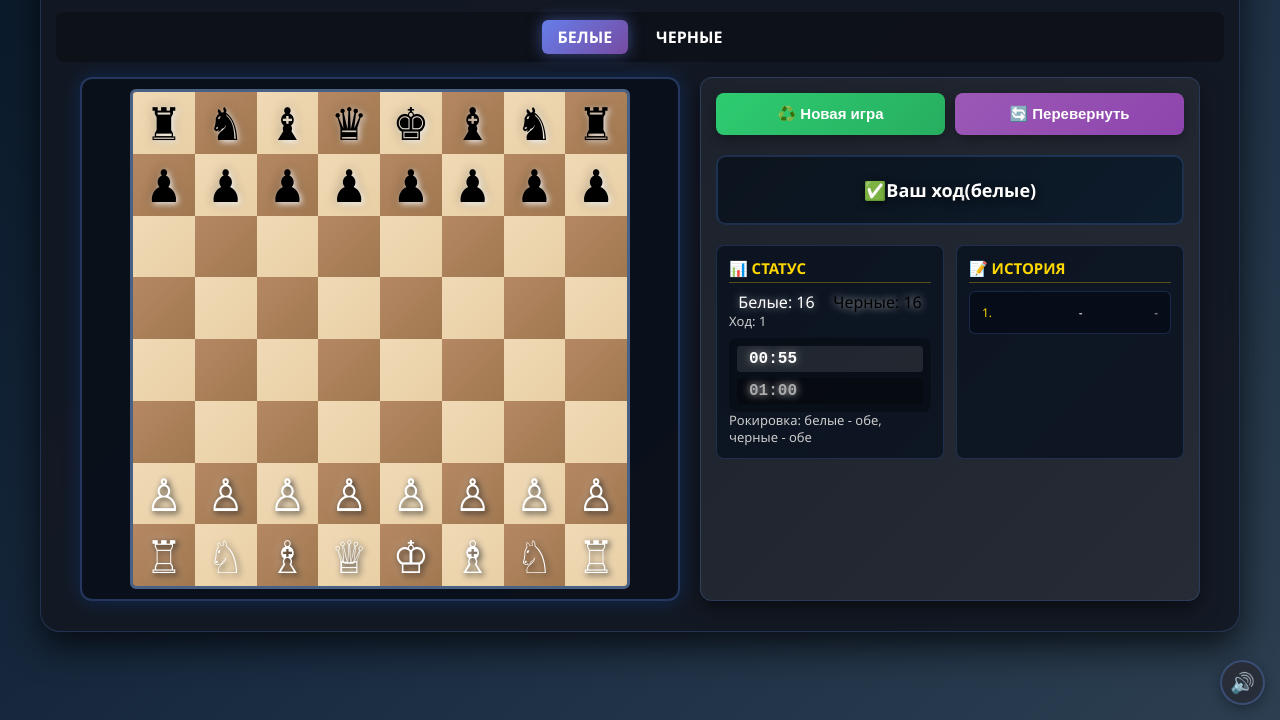
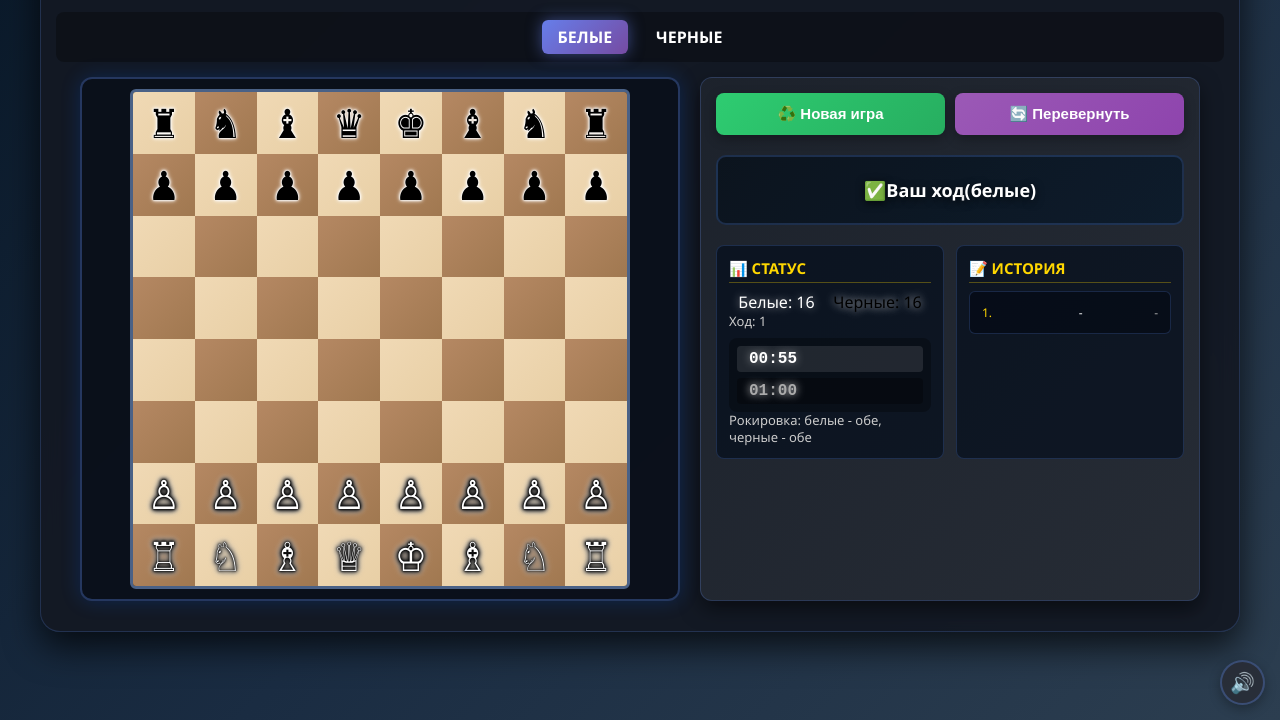
Before and after one commit to Fil-web/chess_github.io, a plain HTML site: page index.html in a window 1280 px wide. Shown: the part 80-800 px from the top of the page. Drawn offline with Linux system fonts and the light colour scheme.

Commit message:
update project

```diff
--- a/index.html
+++ b/index.html
@@ -127,7 +127,7 @@
             display: flex;
             align-items: center;
             justify-content: center;
-            font-size: clamp(24px, 4vw, 45px);
+            font-size: clamp(30px, 4vw, 40px); /* Фиксированный размер */
             cursor: pointer;
             user-select: none;
             transition: all 0.2s cubic-bezier(0.175, 0.885, 0.32, 1.275);
@@ -429,16 +429,43 @@
         .white-pieces { color: #fff; text-shadow: 0 0 8px rgba(255,255,255,0.5); }
         .black-pieces { color: #000; text-shadow: 0 0 8px rgba(255,255,255,0.8); }
 
+        /* ОБНОВЛЕННЫЕ СТИЛИ ДЛЯ ФИГУР */
+        .piece {
+            width: 100%;
+            height: 100%;
+            display: flex;
+            align-items: center;
+            justify-content: center;
+            font-size: clamp(30px, 4vw, 40px) !important; /* Фиксированный размер */
+            font-weight: bold;
+            transition: all 0.2s;
+            position: relative;
+            text-shadow: none !important; /* Убираем старые тени */
+        }
+
         .piece.white {
-            color: #ffffff;
-            text-shadow: 2px 2px 6px rgba(0,0,0,0.9), 0 0 12px rgba(255,255,255,0.5);
-            transition: all 0.2s;
+            color: #ffffff !important;
+            /* Тени для белых фигур */
+            text-shadow:
+                0 0 1px #000,
+                0 0 2px #000,
+                0 0 3px #000,
+                0 0 4px #000,
+                0 0 5px #000,
+                0 0 6px #000,
+                0 0 7px #000 !important;
+            filter: drop-shadow(0 0 2px rgba(255, 255, 255, 1));
         }
 
         .piece.black {
-            color: #000000;
-            text-shadow: 2px 2px 6px rgba(255,255,255,0.9), 0 0 12px rgba(0,0,0,0.3);
-            transition: all 0.2s;
+            color: #000000 !important;
+            /* Тени для черных фигур */
+            text-shadow:
+                0 0 1px #fff,
+                0 0 2px #fff,
+                0 0 3px #fff,
+                0 0 4px #fff !important;
+            filter: drop-shadow(0 0 2px rgba(255,255,255,0.3));
         }
 
         .piece.selected-piece {
@@ -987,6 +1014,7 @@
             isSquareAttacked(square, byWhite) {
                 const {row, col} = this.squareToCoords(square);
 
+                // Проверка атаки пешками
                 const pawnDirection = byWhite ? -1 : 1;
                 for (let dc of [-1, 1]) {
                     const r = row + pawnDirection;
@@ -999,6 +1027,7 @@
                     }
                 }
 
+                // Проверка атаки конями
                 const knightMoves = [[2,1],[2,-1],[-2,1],[-2,-1],[1,2],[1,-2],[-1,2],[-1,-2]];
                 for (const [dr, dc] of knightMoves) {
                     const r = row + dr;
@@ -1011,6 +1040,7 @@
                     }
                 }
 
+                // Проверка атаки ладьями и ферзями по прямым
                 const straight = [[1,0],[-1,0],[0,1],[0,-1]];
                 for (const [dr, dc] of straight) {
                     let r = row + dr;
@@ -1029,6 +1059,7 @@
                     }
                 }
 
+                // Проверка атаки слонами и ферзями по диагоналям
                 const diagonal = [[1,1],[1,-1],[-1,1],[-1,-1]];
                 for (const [dr, dc] of diagonal) {
                     let r = row + dr;
@@ -1047,6 +1078,7 @@
                     }
                 }
 
+                // Проверка атаки королем
                 const kingMoves = [[1,0],[-1,0],[0,1],[0,-1],[1,1],[1,-1],[-1,1],[-1,-1]];
                 for (const [dr, dc] of kingMoves) {
                     const r = row + dr;
@@ -1142,6 +1174,25 @@
                     return true;
                 }
 
+                // ВАЖНОЕ ИСПРАВЛЕНИЕ: Проверяем, что ход не оставляет своего короля под шахом
+                testBoard.board[toCoords.row][toCoords.col] = piece;
+                testBoard.board[fromCoords.row][fromCoords.col] = '';
+
+                // Обновляем права на рокировку при движении короля или ладьи
+                if (piece.toLowerCase() === 'k') {
+                    testBoard.castlingRights[isWhitePiece ? 'white' : 'black'].king = false;
+                } else if (piece.toLowerCase() === 'r') {
+                    const color = isWhitePiece ? 'white' : 'black';
+                    if (fromCoords.row === (isWhitePiece ? 7 : 0)) {
+                        if (fromCoords.col === 0) {
+                            testBoard.castlingRights[color].queenside = false;
+                        } else if (fromCoords.col === 7) {
+                            testBoard.castlingRights[color].kingside = false;
+                        }
+                    }
+                }
+
+                // Проверяем атаку на короля после рокировки
                 if (piece.toLowerCase() === 'k') {
                     const colDiff = toCoords.col - fromCoords.col;
                     if (Math.abs(colDiff) === 2) {
@@ -1154,22 +1205,6 @@
                         }
                         if (this.isSquareAttacked(to, !isWhitePiece)) {
                             return false;
-                        }
-                    }
-                }
-
-                testBoard.board[toCoords.row][toCoords.col] = piece;
-                testBoard.board[fromCoords.row][fromCoords.col] = '';
-
-                if (piece.toLowerCase() === 'k') {
-                    testBoard.castlingRights[isWhitePiece ? 'white' : 'black'].king = false;
-                } else if (piece.toLowerCase() === 'r') {
-                    const color = isWhitePiece ? 'white' : 'black';
-                    if (fromCoords.row === (isWhitePiece ? 7 : 0)) {
-                        if (fromCoords.col === 0) {
-                            testBoard.castlingRights[color].queenside = false;
-                        } else if (fromCoords.col === 7) {
-                            testBoard.castlingRights[color].kingside = false;
                         }
                     }
                 }
@@ -1506,6 +1541,7 @@
         let isTimerRunning = false;
         let lastMoveTime = Date.now();
 
+        // Обновленные символы фигур (закрашенные)
         const pieceSymbols = {
             'r': '♜', 'n': '♞', 'b': '♝', 'q': '♛', 'k': '♚', 'p': '♟',
             'R': '♖', 'N': '♘', 'B': '♗', 'Q': '♕', 'K': '♔', 'P': '♙'
```
